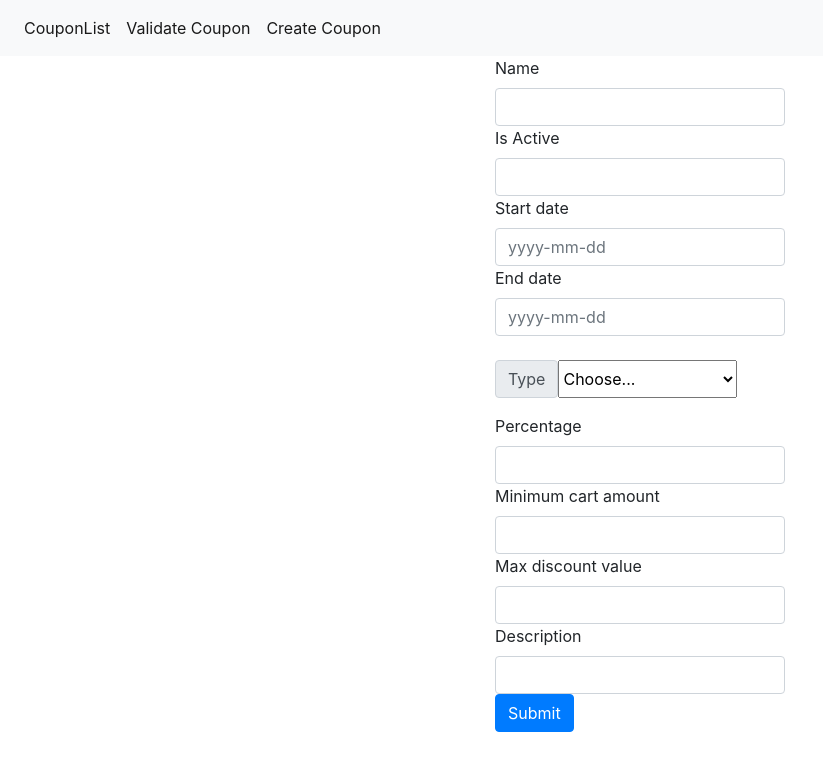
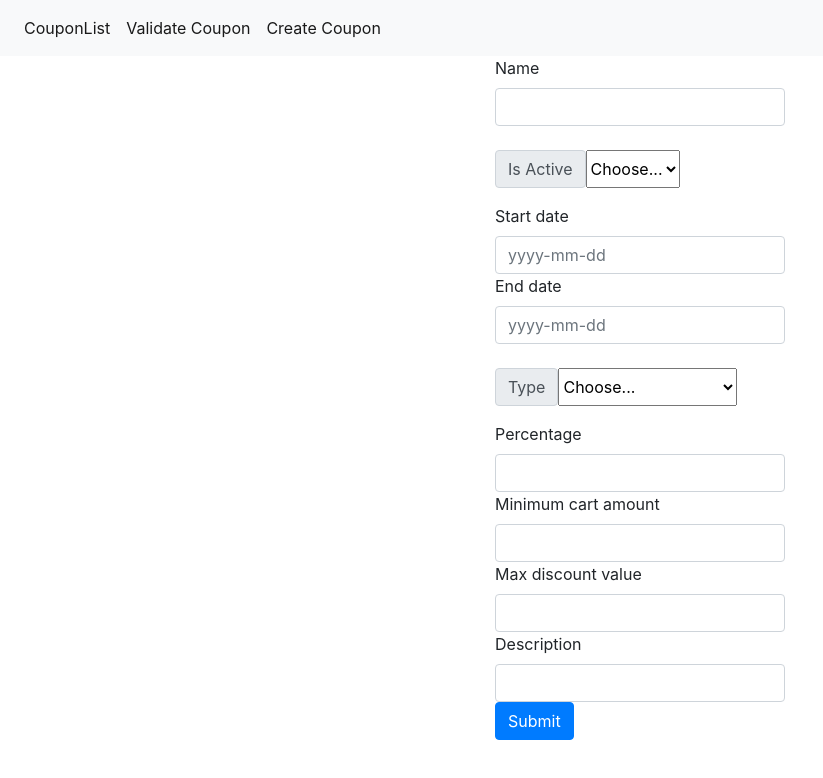
Before and after one commit to nish616/Coupon-validator, a React (Create React App) app: page /CreateCoupon in a window 1280 px wide. Shown: the top 778 px of the page, without its empty margins (0-823 px from the left). Built offline with nearby package versions, Linux system fonts and the light colour scheme.

Commit message:
fix isActive

```diff
--- a/src/Coupons/CreateCoupon.js
+++ b/src/Coupons/CreateCoupon.js
@@ -58,8 +58,15 @@ function CreateCoupon(){
             <label className="form-label"> Name</label>
             <input className="form-control" type="text" name="name" ref={register}  />
 
-            <label className="form-label"> Is Active </label>
-            <input className="form-control" type="text" name="isActive" ref={register}   />
+
+            <div class="input-group mb-3 mt-4">
+                <label class="input-group-text" for="inputGroupSelect01">Is Active</label>
+                <select class="form-select" id="inputGroupSelect01" name="isActive" ref={register} required>
+                    <option selected>Choose...</option>
+                    <option name="isActive" value="true">true</option>
+                    <option name="isActive" value="false">false</option>
+                </select>
+            </div>
 
             <label className="form-label"> Start date </label>
             <input className="form-control" placeholder="yyyy-mm-dd" type="text" name="start" ref={register}   />
@@ -72,7 +79,7 @@ function CreateCoupon(){
                 <select class="form-select" onChange={handleChange} id="inputGroupSelect01" name="isPercent" ref={register} required>
                     <option selected>Choose...</option>
                     <option name="isPercent" value="true">Percentage discount</option>
-                    <option name="isPercent" value="false">Flast discount</option>
+                    <option name="isPercent" value="false">Flat discount</option>
                 </select>
             </div>
 
```
